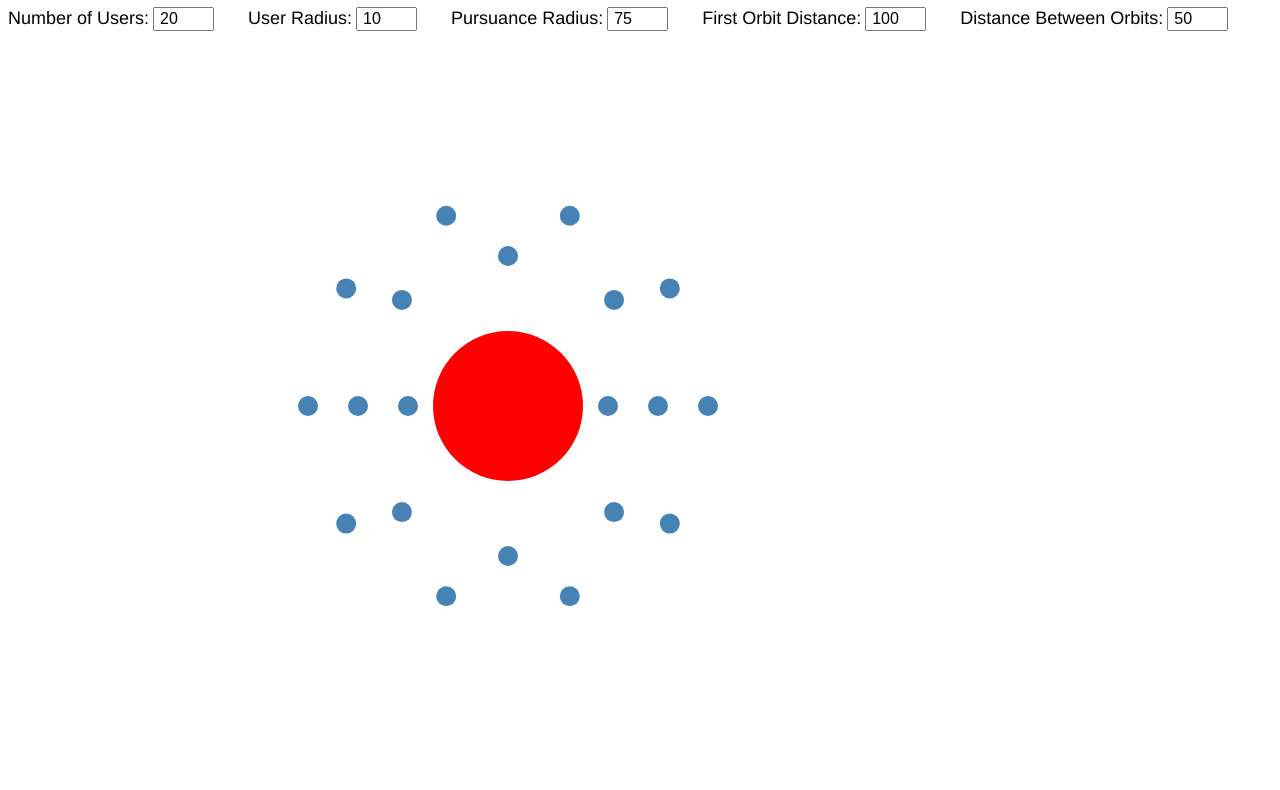
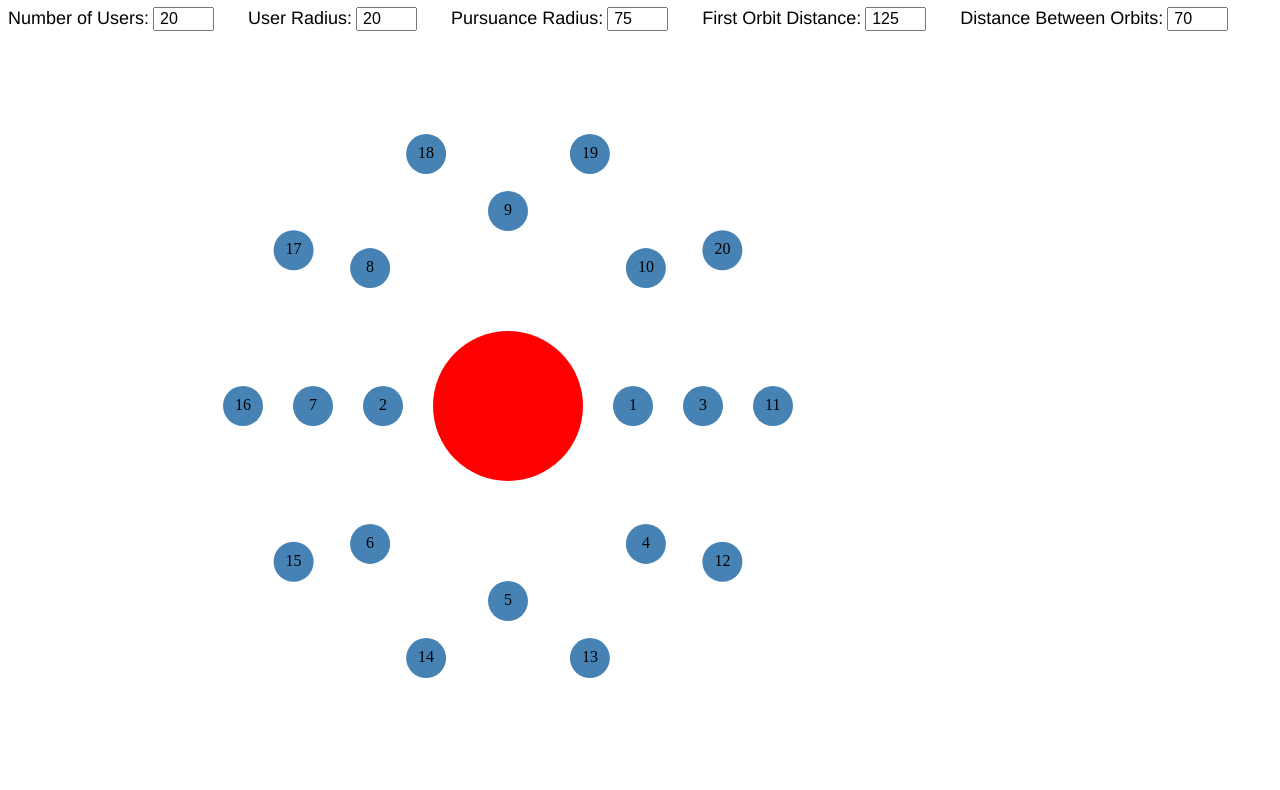
Before and after one commit to teachrdan/pursuance-single_p_view, a website: page index.html in a window 1280 px wide. Shown: the part 73-863 px from the top of the page. Drawn offline with nearby package versions, Linux system fonts and the light colour scheme.

Commit message:
adds user index to view

```diff
--- a/index.html
+++ b/index.html
@@ -35,16 +35,16 @@ input {
       <input type="number" id="num-users" class="generic-selector" value=20>
 
       <label>User Radius:</label>
-      <input type="number" id="user-radius" class="generic-selector" value=10>
+      <input type="number" id="user-radius" class="generic-selector" value=20>
 
       <label>Pursuance Radius:</label>
       <input type="number" id="pursuance-radius" class="pursuance-selector" value=75>
 
       <label>First Orbit Distance:</label>
-      <input type="number" id="first-orbit-radius" class="generic-selector" value=100>
+      <input type="number" id="first-orbit-radius" class="generic-selector" value=125>
 
       <label>Distance Between Orbits:</label>
-      <input type="number" id="distance-between-orbits" class="generic-selector" value=50>
+      <input type="number" id="distance-between-orbits" class="generic-selector" value=70>
 
     </form>
   </div>
--- a/index.js
+++ b/index.js
@@ -5,6 +5,7 @@ window.d3 = d3
 // magic numbers, all in pixels
 const height = 750
 const width = 1000
+let counter = 1
 
 // append the svg object to the page
 let svg = d3.select('#canvas').append('svg:svg')
@@ -36,7 +37,8 @@ let createNodes = function (numNodes, OrbitNumber) {
     x = ((firstOrbitRadius + (distanceBetweenOrbits * OrbitNumber)) * Math.cos(angle)) + (width / 2)
      // Calculate the y position of the element.
     y = ((firstOrbitRadius + (distanceBetweenOrbits * OrbitNumber)) * Math.sin(angle)) + (height / 2)
-    nodes.push({'id': i, 'x': x, 'y': y})
+    nodes.push({'id': i, 'x': x, 'y': y, 'index': counter})
+    counter++
   }
   return nodes
 }
@@ -50,6 +52,12 @@ let createElements = function (nodes) {
     .attr('fill', 'steelblue')
     .attr('class', 'node')
     .attr('r', nodeRadius)
+
+    // show the index of each user
+    svg.append('text')
+      .text(node.index)
+      .attr('x', (node.index < 10) ? node.x - 4 : node.x - 8)
+      .attr('y', node.y + 4)
   })
 }
 
@@ -68,7 +76,7 @@ let drawOrbits = function () {
     let thisShellCapacity = capacities[OrbitNumber] ? capacities[OrbitNumber] : 18 + OrbitNumber * 5
     // in case there are more spaces in this orbit than people to fill it
     let nodesInShell = (thisShellCapacity > num) ? num : thisShellCapacity
-    draw(nodesInShell, OrbitNumber)
+    draw(nodesInShell, OrbitNumber, counter)
     num -= thisShellCapacity
     OrbitNumber++
   }
```
